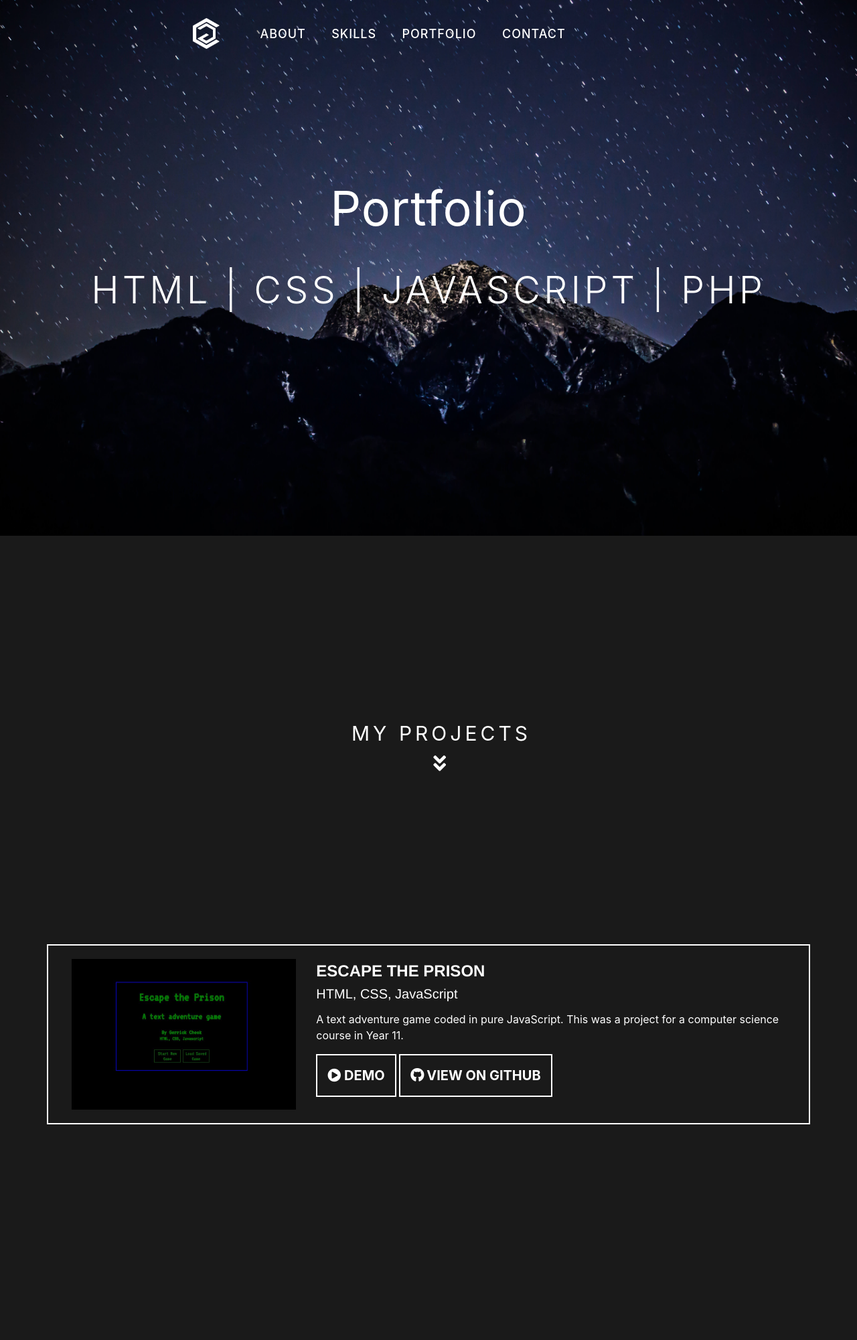
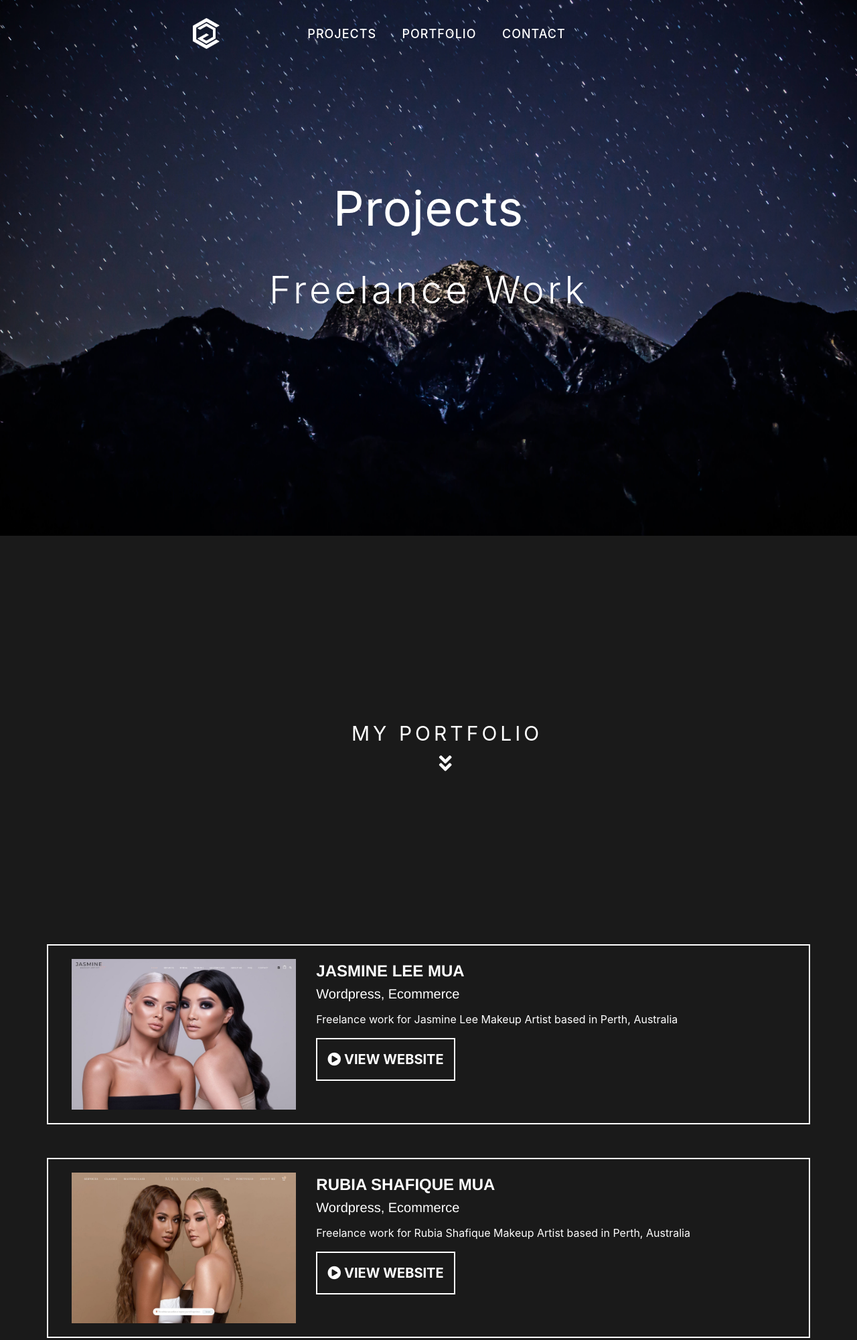
Before and after one commit to CrYptOz007/CrYptOz007, a plain HTML site: page portfolio/index.html in a window 1280 px wide. Shown: the whole page at 67% size. Before the commit the page ends 1777 px from the top, so only its background shows below. Drawn offline with Linux system fonts and the light colour scheme.

Commit message:
Added portfolio work

```diff
--- a/portfolio/index.html
+++ b/portfolio/index.html
@@ -24,9 +24,8 @@
 			</button>
 			<div class="collapse navbar-collapse" id="navbarNavAltMarkup">
 				<div class="navbar-nav ml-auto mr-25">
-					<a class="nav-item nav-link" href="../about.html" aria-controls="navbarAltMarkup" aria-expanded="false">About</a>
-					<a class="nav-item nav-link" href="#" aria-controls="navbarAltMarkup" aria-expanded="false">Skills</a>
-					<a class="nav-item nav-link" href="#" aria-controls="navbarAltMarkup" aria-expanded="false">Portfolio</a>
+					<a class="nav-item nav-link" href="/projects/" aria-controls="navbarAltMarkup" aria-expanded="false">Projects</a>
+					<a class="nav-item nav-link" href="/portfolio/" aria-controls="navbarAltMarkup" aria-expanded="false">Portfolio</a>
 					<a class="nav-item nav-link" href="#" aria-controls="navbarAltMarkup" aria-expanded="false">Contact</a>
 				</div>
 			</div>
@@ -35,28 +34,38 @@
 		<!--- Hero Text --->
 		<div id="portfolio" class="jumbotron jumbotron-fluid bounce-animation nodelay">
 			<div class="container">
-				<p class="display-3"><strong>Portfolio</strong></p>
-				<p class="display-4">HTML | CSS | JAVASCRIPT | PHP</p>
-				<a class="btn" id="my-projects" href="#projects">My Projects<br><i class="fas fa-angle-double-down"></i></a>
+				<p class="display-3"><strong>Projects</strong></p>
+				<p class="display-4">Freelance Work</p>
+				<a class="btn" id="my-projects" href="#projects">My Portfolio<br><i class="fas fa-angle-double-down"></i></a>
 			</div>
 		</div>
 
 		<div id="projects" class="projects container">
+
 			<div class="row project-box grow">
 				<div class="col-sm-4">
-					<img src="../img/projects/prison.jpg">
+					<img src="../img/portfolio/jasmineleemua.JPG">
 				</div>
 				<div class="col-sm-8">
-					<p class="project-title">Escape the Prison</p>
-					<p class="project-subtitle">HTML, CSS, JavaScript</p>
-					<p class="project-description">A text adventure game coded in pure JavaScript. This was a project for a computer science course in Year 11.</p>
-					<a class="btn" id="btn-primary" href="text-game.gerrickcheok.me"><i class="fas fa-play-circle"></i> Demo</a>
-					<a class="btn" id="btn-primary" href="https://github.com/CrYptOz007/prision-text-adventure-game"><i class="fab fa-github"></i> View on GitHub</a>
+					<p class="project-title">Jasmine Lee MUA</p>
+					<p class="project-subtitle">Wordpress, Ecommerce</p>
+					<p class="project-description">Freelance work for Jasmine Lee Makeup Artist based in Perth, Australia</p>
+					<a class="btn" id="btn-primary" href="https://jasmineleemua.com"><i class="fas fa-play-circle"></i> View Website</a>
 				</div>
 			</div>
-			<br>
-			<br>
-		</div>
+
+			<div class="row project-box grow">
+				<div class="col-sm-4">
+					<img src="../img/portfolio/rubiamua.JPG">
+				</div>
+				<div class="col-sm-8">
+					<p class="project-title">Rubia Shafique MUA</p>
+					<p class="project-subtitle">Wordpress, Ecommerce</p>
+					<p class="project-description">Freelance work for Rubia Shafique Makeup Artist based in Perth, Australia</p>
+					<a class="btn" id="btn-primary" href="https://rubiamua.com.au"><i class="fas fa-play-circle"></i> View Website</a>
+				</div>
+			</div>
+
 		<!--- BootStrap --->
 		<link rel="stylesheet" href="../css/bootstrap.min.css">
 		<script src="../js/popper.min.js"></script>
```
